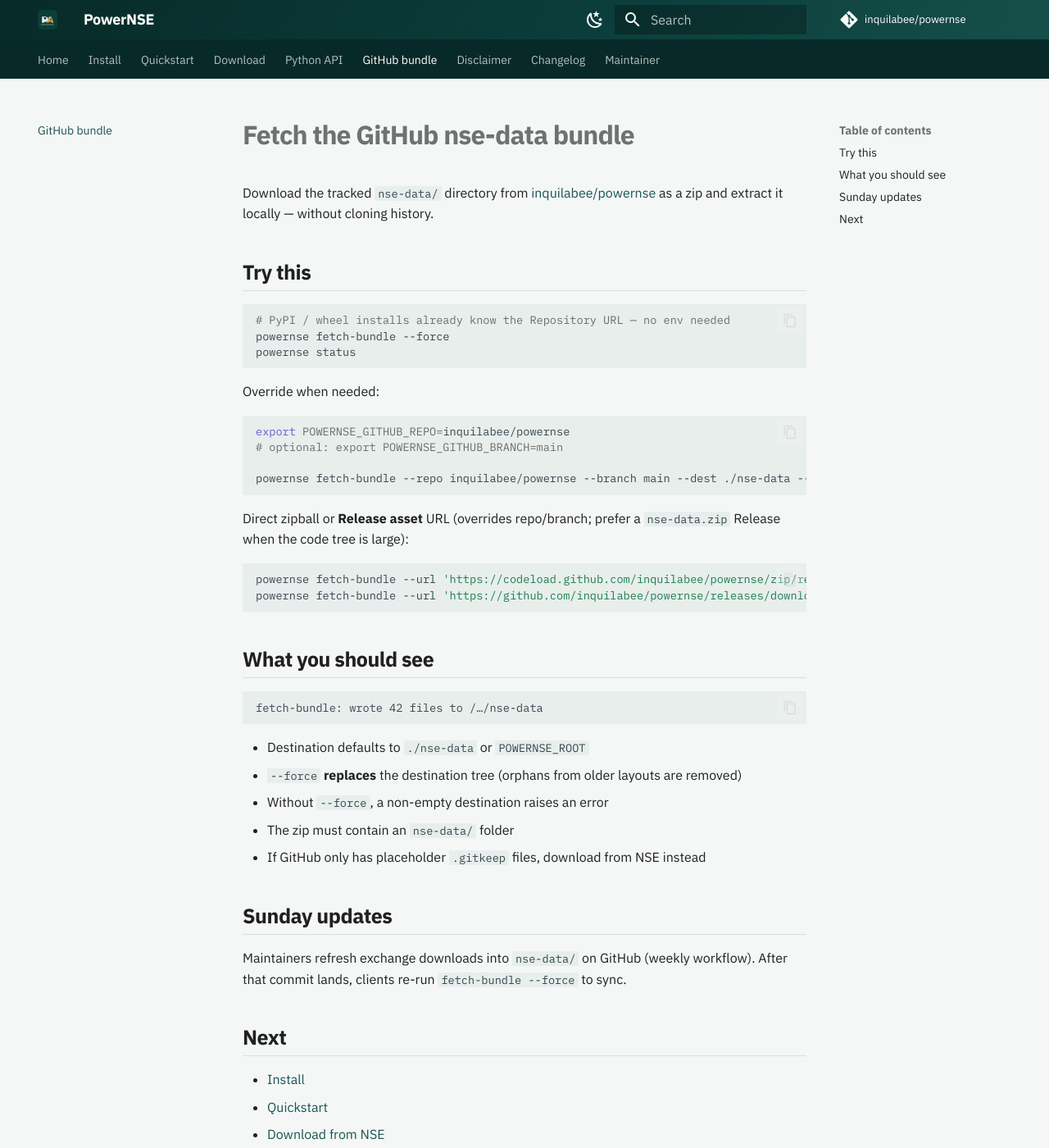
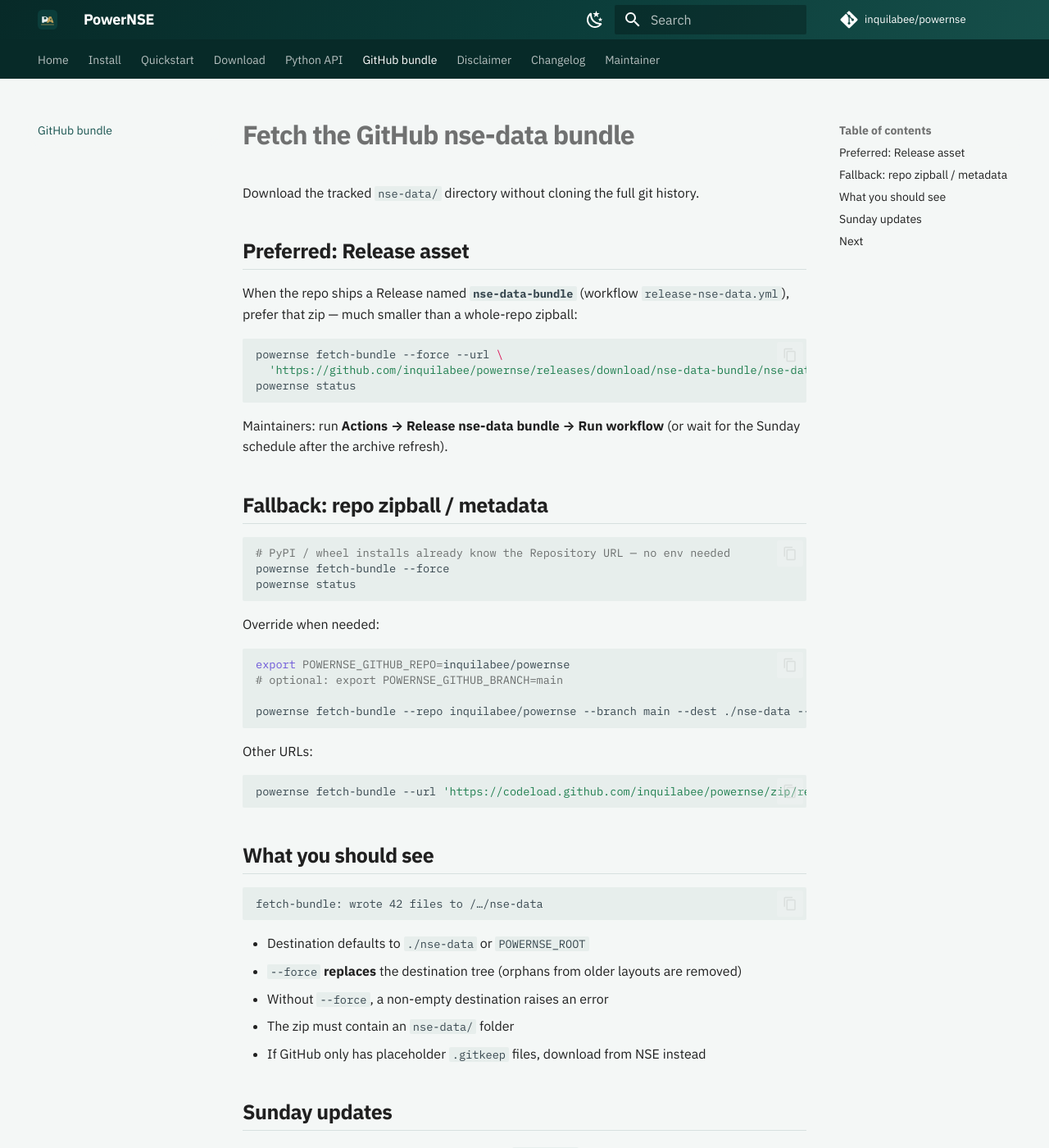
Before and after one commit to inquilabee/powernse, an MkDocs documentation site: the page built from docs/user/bundle/fetch-bundle.md, in a window 1280 px wide and 1400 px high. Shown: the whole window at 82% size. Built offline with MkDocs 1.6.1 and Material for MkDocs 9.7.7, drawn with Linux system fonts in a browser that asks for light colours; comment, search, counter and statistics services are not loaded; some of the changed text lies outside the part shown.

Commit message:
Document Release bundle URL and trim bhavcopy_archive_url from package front.
Advanced URL helpers stay under powernse.downloaders; changelog notes the review fixes.

Co-authored-by: Cursor <cursoragent@cursor.com>

````diff
--- a/docs/user/bundle/fetch-bundle.md
+++ b/docs/user/bundle/fetch-bundle.md
@@ -1,8 +1,22 @@
 # Fetch the GitHub nse-data bundle
 
-Download the tracked `nse-data/` directory from [inquilabee/powernse](https://github.com/inquilabee/powernse) as a zip and extract it locally — without cloning history.
+Download the tracked `nse-data/` directory without cloning the full git history.
 
-## Try this
+## Preferred: Release asset
+
+When the repo ships a Release named **`nse-data-bundle`** (workflow
+`release-nse-data.yml`), prefer that zip — much smaller than a whole-repo zipball:
+
+```bash
+powernse fetch-bundle --force --url \
+  'https://github.com/inquilabee/powernse/releases/download/nse-data-bundle/nse-data.zip'
+powernse status
+```
+
+Maintainers: run **Actions → Release nse-data bundle → Run workflow** (or wait for the
+Sunday schedule after the archive refresh).
+
+## Fallback: repo zipball / metadata
 
 ```bash
 # PyPI / wheel installs already know the Repository URL — no env needed
@@ -19,11 +33,10 @@ export POWERNSE_GITHUB_REPO=inquilabee/powernse
 powernse fetch-bundle --repo inquilabee/powernse --branch main --dest ./nse-data --force
 ```
 
-Direct zipball or **Release asset** URL (overrides repo/branch; prefer a `nse-data.zip` Release when the code tree is large):
+Other URLs:
 
 ```bash
 powernse fetch-bundle --url 'https://codeload.github.com/inquilabee/powernse/zip/refs/heads/main' --force
-powernse fetch-bundle --url 'https://github.com/inquilabee/powernse/releases/download/TAG/nse-data.zip' --force
 ```
 
 ## What you should see
@@ -40,7 +53,9 @@ fetch-bundle: wrote 42 files to /…/nse-data
 
 ## Sunday updates
 
-Maintainers refresh exchange downloads into `nse-data/` on GitHub (weekly workflow). After that commit lands, clients re-run `fetch-bundle --force` to sync.
+Maintainers refresh exchange downloads into `nse-data/` on GitHub (weekly workflow), then
+the bundle Release workflow refreshes `nse-data.zip`. Clients re-run `fetch-bundle --force`
+(preferably with the Release `--url`) to sync.
 
 ## Next
 
--- a/src/powernse/__init__.py
+++ b/src/powernse/__init__.py
@@ -15,7 +15,6 @@ from powernse.downloaders import (
     FullBhavcopyDownloader,
     IndexClosesDownloader,
     IndexConstituentsDownloader,
-    bhavcopy_archive_url,
 )
 from powernse.errors import ArchiveError, DownloadError, PayloadError, PowerNseError
 from powernse.loaders import ArchiveReader
@@ -45,7 +44,6 @@ __all__ = [
     "PayloadError",
     "PowerNseError",
     "Settings",
-    "bhavcopy_archive_url",
     "iter_trading_dates",
 ]
 
````
Also changed, not shown: CHANGELOG.md (+12 -0 lines).
